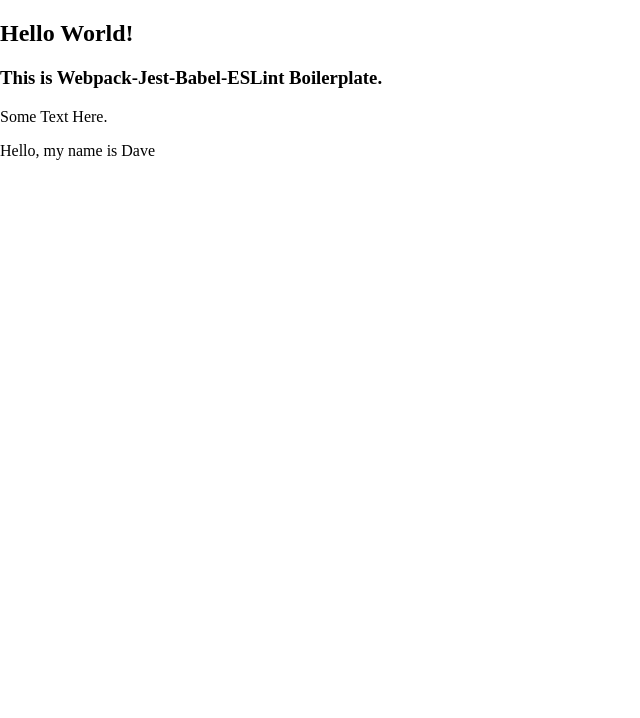
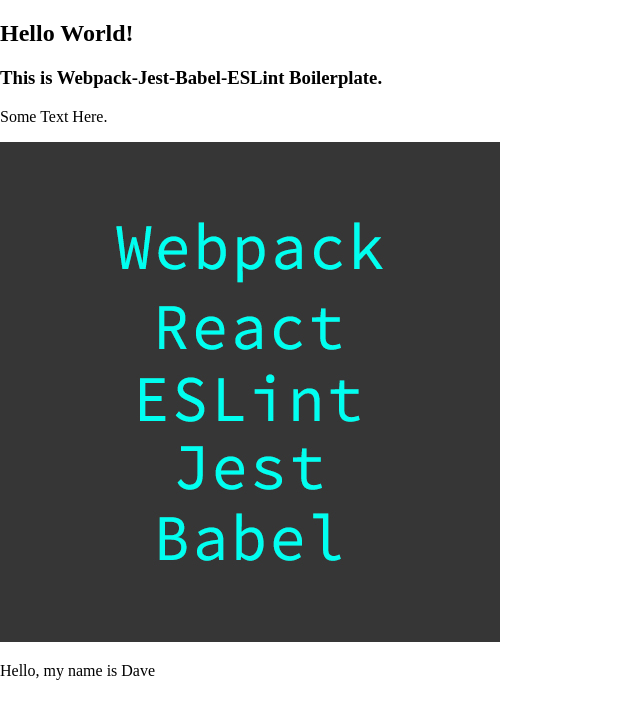
Before and after one commit to danielleng/webpack-react-redux-jest-babel-eslint-boilerplate, a React app: page / in a window 1280 px wide. Shown: the top 718 px of the page, without its empty margins (0-640 px from the left). Built offline with nearby package versions, Linux system fonts and the light colour scheme.

Commit message:
Added support for bundling image assets and allowing import statements for images in React components

```diff
--- a/package.json
+++ b/package.json
@@ -39,6 +39,7 @@
     "eslint-loader": "^1.9.0",
     "eslint-plugin-import": "^2.8.0",
     "eslint-plugin-react": "^7.7.0",
+    "file-loader": "^1.1.11",
     "html-webpack-plugin": "^2.30.1",
     "jest": "^21.2.1",
     "redux-devtools": "^3.4.1",
--- a/src/MyComponent.jsx
+++ b/src/MyComponent.jsx
@@ -1,4 +1,5 @@
 import React from 'react'
+import landingImage from './img/landing-image.jpg'
 
 class MyComponent extends React.Component {
   constructor() {
@@ -8,6 +9,7 @@
   render() {
     return (
       <div>
+        <img src={landingImage} alt="landing-image" title="" />
         <p>Hello, my name is Dave</p>
       </div>
     )
--- a/webpack.common.js
+++ b/webpack.common.js
@@ -46,6 +46,11 @@
           'style-loader',
           'css-loader'
         ]
+      }, {
+        test: /\.(png|svg|jpg|gif)$/,
+        use: [
+          'file-loader'
+          ]
       }
     ]
   }
```
Also changed, not shown: src/img/landing-image.jpg (added), 1 other file (tests, documents, lock files or other folders).
